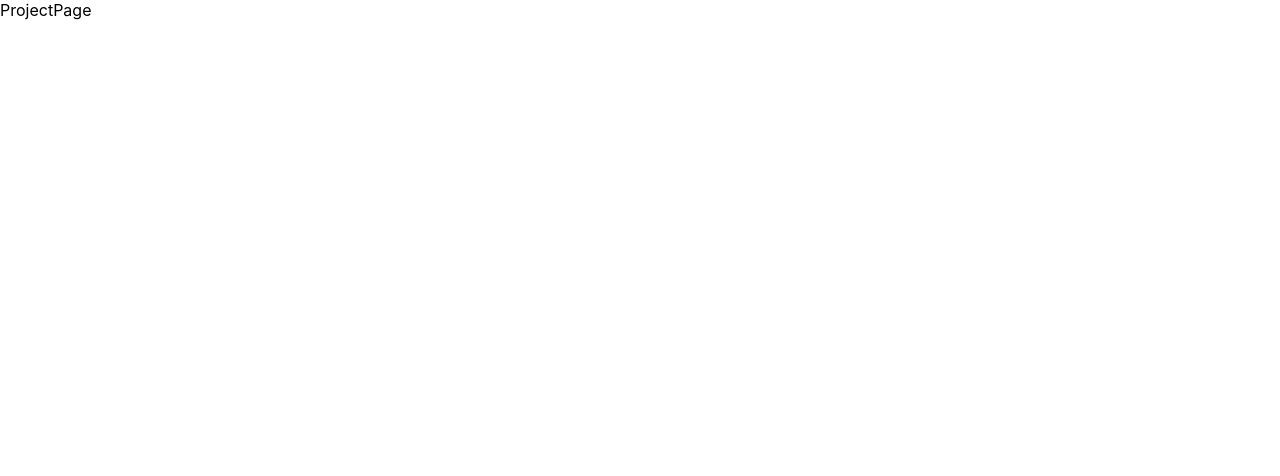
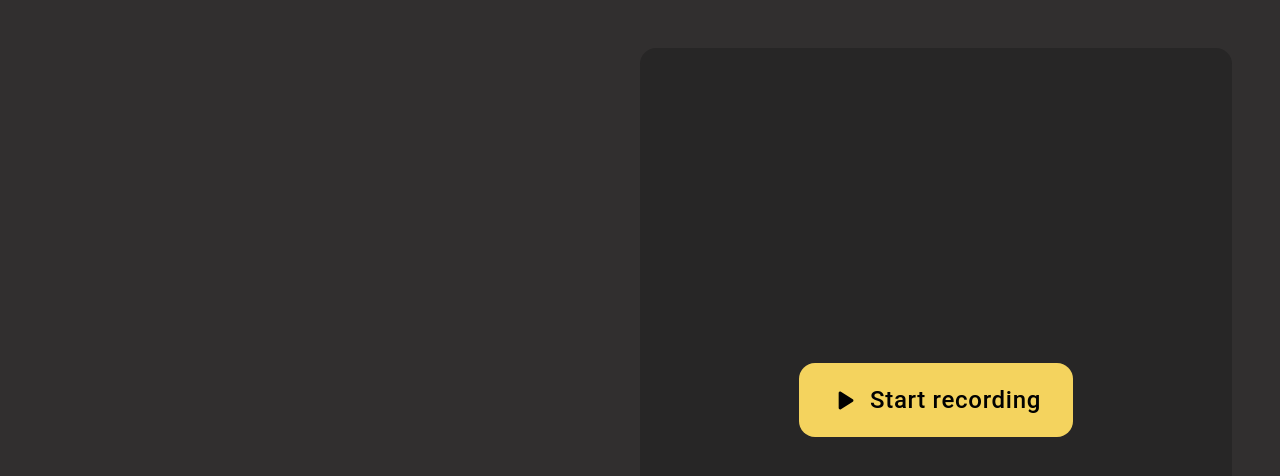
Before and after one commit to nikkiguo/speechrly, a React (Create React App) app in the folder client/: page / in a window 1280 px wide. Shown: the top 476 px of the page. Built offline with nearby package versions, Linux system fonts and the light colour scheme.

Commit message:
added general layout of ProjectPage and Mui theme

```diff
--- a/client/package.json
+++ b/client/package.json
@@ -6,12 +6,14 @@
   "dependencies": {
     "@emotion/react": "^11.11.1",
     "@emotion/styled": "^11.11.0",
+    "@mui/icons-material": "^5.14.9",
     "@mui/material": "^5.14.9",
     "@testing-library/jest-dom": "^5.17.0",
     "@testing-library/react": "^13.4.0",
     "@testing-library/user-event": "^13.5.0",
     "react": "^18.2.0",
     "react-dom": "^18.2.0",
+    "react-mic": "^12.4.6",
     "react-router-dom": "^6.16.0",
     "react-scripts": "5.0.1",
     "web-vitals": "^2.1.4"
--- a/client/src/App.js
+++ b/client/src/App.js
@@ -1,12 +1,15 @@
 import React from 'react';
 import ReactDOM from 'react-dom';
 import { BrowserRouter, Route, Routes } from 'react-router-dom';
+import { theme } from './theme';
+import { ThemeProvider } from '@mui/material';
 
 import ProjectPage from './pages/ProjectPage';
 import TestPage from './pages/TestPage';
 
 export default function App() {
   return (
+    <ThemeProvider theme={theme}>
       <BrowserRouter>
         <Routes>
           <Route path='/'>
@@ -15,6 +18,7 @@ export default function App() {
           </Route>
         </Routes>
       </BrowserRouter>
+    </ThemeProvider>
   );
 }
 
--- /dev/null
+++ b/client/src/components/RecordingBox.jsx
@@ -0,0 +1,22 @@
+import React from 'react';
+import { Button, Box } from '@mui/material';
+import PlayArrowRoundedIcon from '@mui/icons-material/PlayArrowRounded';
+
+function RecordingBox() {
+  return (
+    <Button
+      variant='rect'
+      justifyContent='center'
+      alignItems='center'
+      startIcon={
+        <Box display='flex' justifyContent='center' alignItems='center'>
+          <PlayArrowRoundedIcon fontSize='large' />
+        </Box>
+      }
+    >
+      Start recording
+    </Button>
+  );
+}
+
+export default RecordingBox;
--- a/client/src/pages/ProjectPage.jsx
+++ b/client/src/pages/ProjectPage.jsx
@@ -1,7 +1,34 @@
 import React from 'react';
+import { Grid } from '@mui/material';
+import RecordingBox from '../components/RecordingBox';
 
 function ProjectPage() {
-  return <div>ProjectPage</div>;
+  return (
+    <Grid container flexGrow xs={12} height='100vh' bgcolor='#312F2F'>
+      <Grid item xs={6} padding='3rem'></Grid>
+      <Grid
+        item
+        container
+        xs={6}
+        paddingRight='3rem'
+        py='3rem'
+        justifyContent='center'
+        alignContent='center'
+      >
+        <Grid
+          item
+          container
+          height='100%'
+          borderRadius='1rem'
+          justifyContent='center'
+          alignContent='center'
+          backgroundColor='#272626'
+        >
+          <RecordingBox />
+        </Grid>
+      </Grid>
+    </Grid>
+  );
 }
 
 export default ProjectPage;
--- /dev/null
+++ b/client/src/theme.js
@@ -0,0 +1,27 @@
+import { createTheme } from '@mui/material';
+
+export const theme = createTheme({
+  components: {
+    // Name of the component
+    MuiButton: {
+      variants: [
+        {
+          props: { variant: 'rect' },
+          style: {
+            textTransform: 'none',
+            padding: '1rem 2rem',
+            fontSize: '1.5rem',
+            color: '#010101',
+            borderRadius: '1rem',
+            backgroundColor: '#F4D35E',
+            transition: '.2s',
+            '&:hover': {
+              transform: 'scale(1.05)',
+              backgroundColor: '#C9AD4C',
+            },
+          },
+        },
+      ],
+    },
+  },
+});
```
Also changed, not shown: 1 other file (tests, documents, lock files or other folders). Lines whose indentation alone changed are shown as unchanged.
